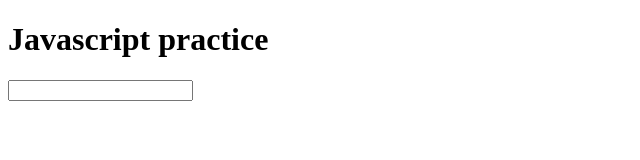
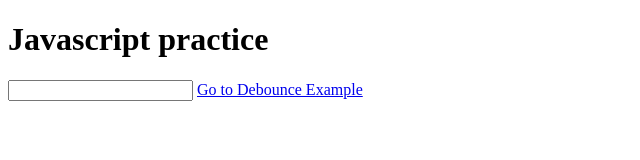
Before and after one commit to sam-0905/Javascrpit-Practise, a website built with Parcel: page index.html in a window 1280 px wide. Shown: the whole page, without its empty margins (0-640 px from the left). Built offline with nearby package versions, Linux system fonts and the light colour scheme.

Commit message:
added a link for debounce examples

```diff
--- a/index.html
+++ b/index.html
@@ -8,6 +8,9 @@
 <body>
     <h1>Javascript practice</h1>
     <input type="text" onkeyup="fakeDelay()">
+
+    <a href="/Debounce/debounce.html">Go to Debounce Example</a>
+
     <!-- <script src="/closure.js"></script> -->
      <!-- <script src="/Reduce/reduce.js"></script> -->
     <!-- <script type="module" src="/Debounce/debounce.jsx"></script> -->
```
